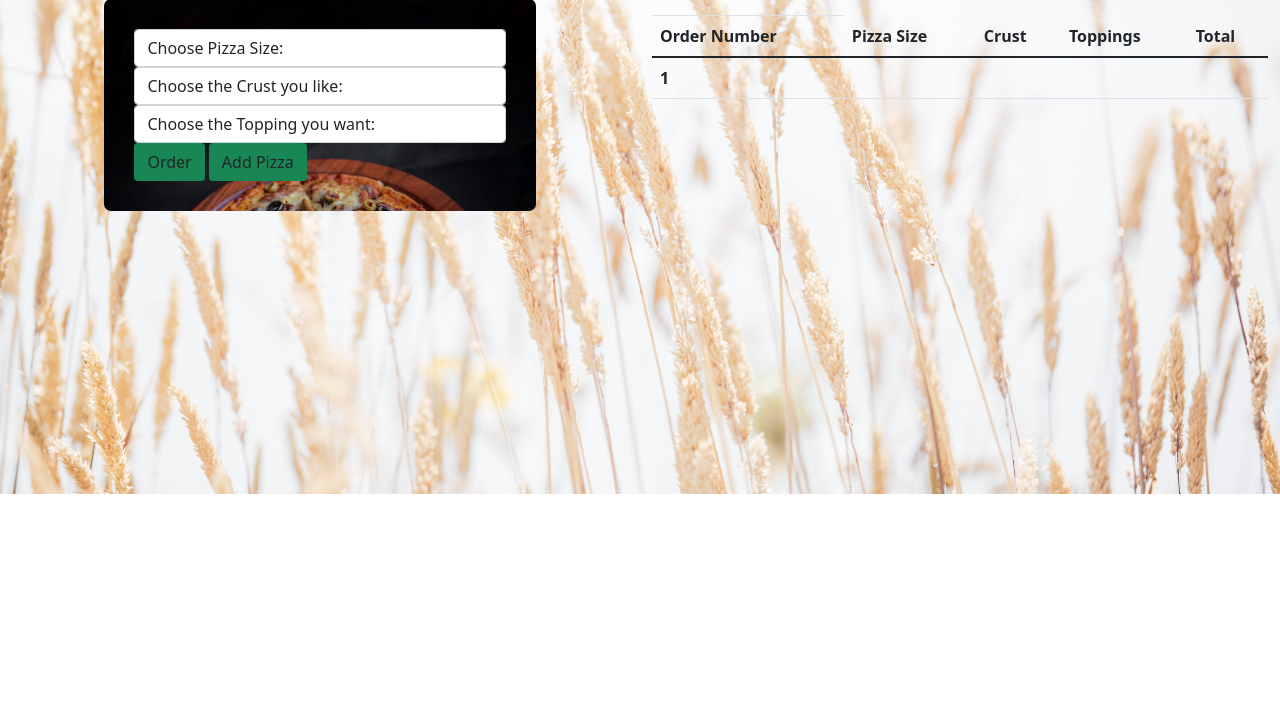
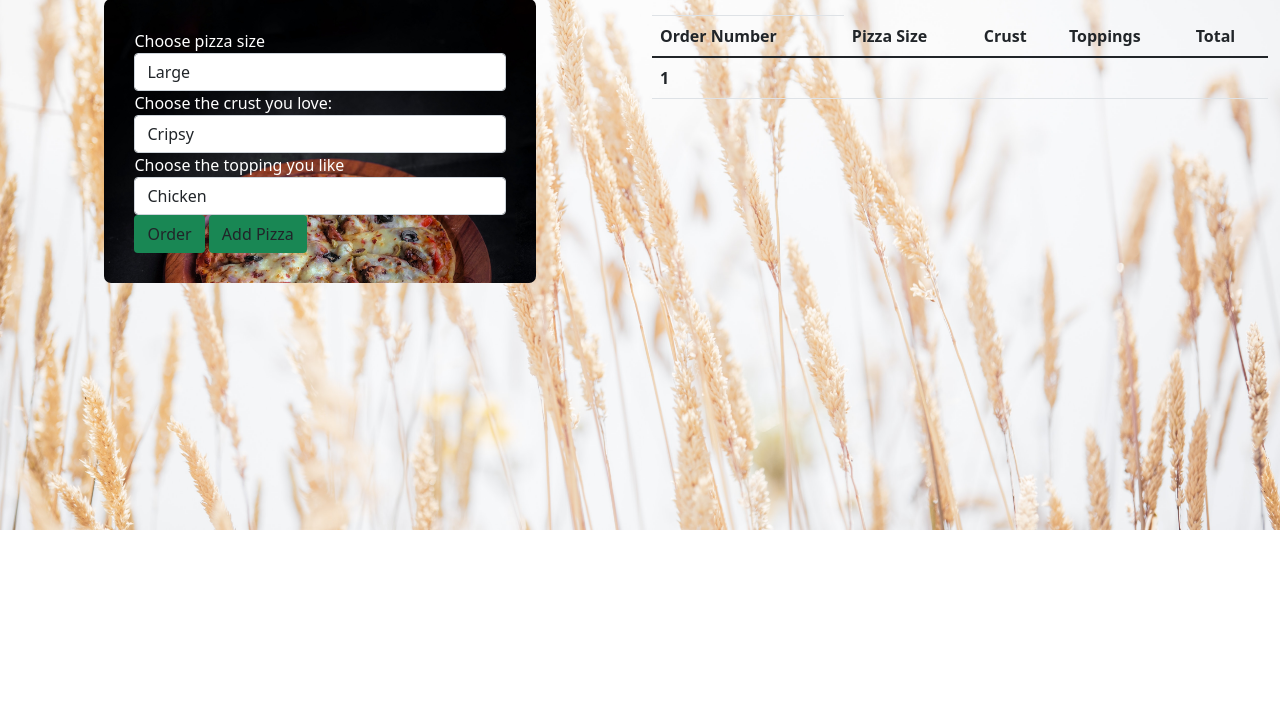
Before and after one commit to mwaidesu/pizza, a plain HTML site: page index.html in a window 1280 px wide. Shown: the part 77-800 px from the top of the page. Drawn offline with nearby package versions, Linux system fonts and the light colour scheme.

Commit message:
Add labels to form

```diff
--- a/index.html
+++ b/index.html
@@ -17,8 +17,8 @@
       <div class="col">
         <form action="" onsubmit="return false">
           <div class="form-group">
+          <label for="">Choose pizza size</label>
            <select class="size form-control">
-             <option value="" selected disabled hidden>Choose Pizza Size:</option>
              <option label="Large" value="1000">Large</option>
              <option label="Medium" value="800">Medium</option>
              <option label="Small" value="600">Small</option>
@@ -26,8 +26,8 @@
           </div>
 
            <div class="form-group">
+            <label for="">Choose the crust you love:</label>
              <select class="crust form-control">
-              <option value="" selected disabled hidden>Choose the Crust you like:</option>
                <option label="Cripsy" value="200">Cripsy</option>
                <option label="Stuffed" value="150">Stuffed</option>
                <option label="Glutten Free" value="100">Glutten Free</option>
@@ -35,8 +35,8 @@
            </div>
 
        <div class="form-group">
+        <label for="">Choose the topping you like</label>
          <select class="toppings form-control">
-          <option value="" selected disabled hidden>Choose the Topping you want:</option>
            <option label="Chicken" value="250">Chicken</option>
            <option label="Sausage" value="200">Sausage</option>
            <option label="Mushrooms" value="150">Mushrooms</option>
```
